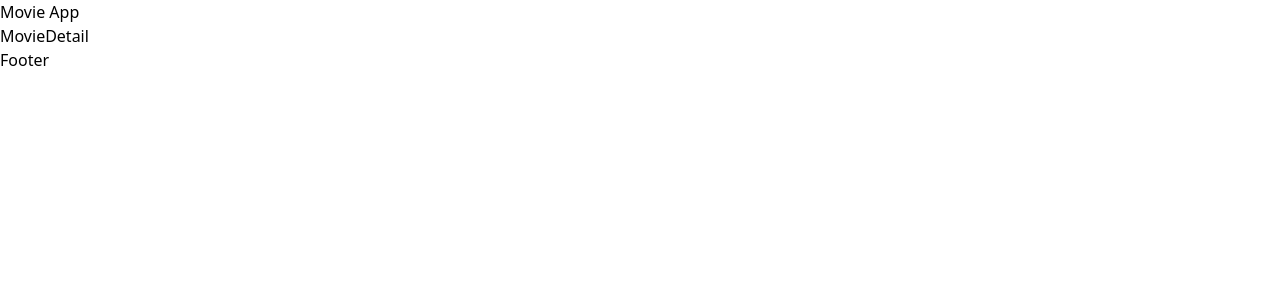
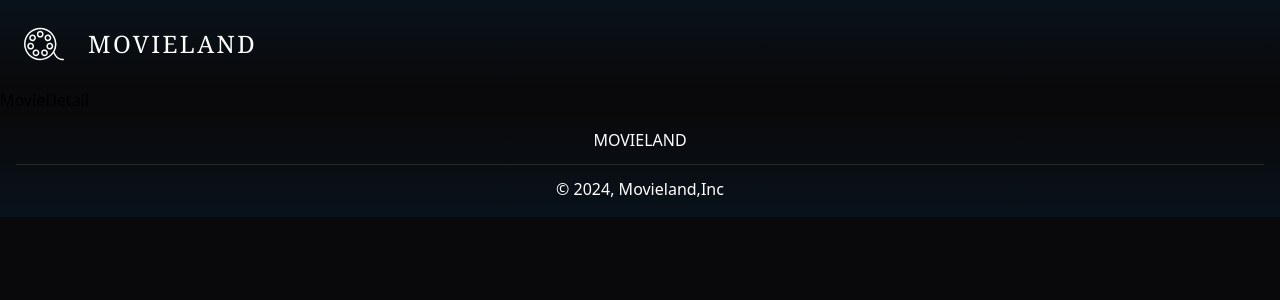
Before and after one commit to selinisik/movie-app, a React (Create React App) app: page /movie/1 in a window 1280 px wide. Shown: the top 300 px of the page. Built offline with nearby package versions, Linux system fonts and the light colour scheme.

Commit message:
added header and footer

```diff
--- a/src/app/App.tsx
+++ b/src/app/App.tsx
@@ -6,7 +6,7 @@ import { BrowserRouter as Router, Route, Routes } from "react-router-dom";
 
 function App() {
   return (
-    <div>
+    <div className="bg-zinc-950 w-full h-screen flex flex-col">
       <Router>
         <Header />
         <Routes>
--- a/src/components/Footer.tsx
+++ b/src/components/Footer.tsx
@@ -3,6 +3,11 @@ import * as React from "react";
 export interface FooterProps {}
 
 const Footer = (props: FooterProps) => {
-  return <div>Footer</div>;
+  return (
+    <div className="flex flex-col p-4 text-white gap-3 items-center bg-gradient-to-t from-[#082F4940] to-transparent">
+
+      <h3>MOVIELAND</h3> <p className="h-[1px] w-full bg-zinc-800"/> <p>© 2024, Movieland,Inc</p>
+    </div>
+  );
 };
 export default Footer;
--- a/src/components/Header.tsx
+++ b/src/components/Header.tsx
@@ -1,8 +1,21 @@
 import * as React from "react";
+import { MovieIcon } from "./icons/MovieIcon";
+import { Link } from "react-router-dom";
 
 export interface HeaderProps {}
 
 const Header = (props: HeaderProps) => {
-  return <div>Movie App</div>;
+  return (
+    <div className="flex p-6 gap-6 items-center bg-gradient-to-b from-[#082F4940] to-transparent text-white">
+      <Link to="/">
+        <MovieIcon />
+      </Link>
+      <Link to="/">
+        <h1 className="text-2xl font-medium tracking-widest font-serif cursor-pointer">
+          MOVIELAND
+        </h1>
+      </Link>
+    </div>
+  );
 };
 export default Header;
--- /dev/null
+++ b/src/components/icons/MovieIcon.tsx
@@ -0,0 +1,83 @@
+import type { SVGProps } from "react";
+
+export const MovieIcon = (props: SVGProps<SVGSVGElement>) => (
+  <svg
+    fill="currentColor"
+    height={40}
+    width={40}
+    version="1.1"
+    id="Layer_1"
+    xmlns="http://www.w3.org/2000/svg"
+    viewBox="0 0 210.233 210.233"
+    {...props}
+  >
+    <g>
+      <g>
+        <g>
+          <path
+            d="M33.736,86.705c3.297,2.671,7.267,3.969,11.214,3.969c5.206,0,10.366-2.258,13.891-6.608
+               c6.19-7.651,5.009-18.911-2.638-25.103c-3.703-3-8.336-4.379-13.101-3.881c-4.741,0.498-9.006,2.812-12.008,6.518
+               c-3.002,3.706-4.377,8.357-3.881,13.099C27.712,79.44,30.029,83.703,33.736,86.705z M37.261,66.591
+               c1.666-2.059,4.036-3.345,6.67-3.622c0.353-0.037,0.705-0.054,1.054-0.054c2.262,0,4.439,0.767,6.225,2.212
+               c4.246,3.44,4.904,9.696,1.464,13.945c-3.44,4.251-9.704,4.906-13.949,1.466c-2.057-1.668-3.347-4.036-3.622-6.67
+               C34.828,71.234,35.592,68.65,37.261,66.591z"
+          />
+          <path
+            d="M113.468,134.565c-4.509-1.551-9.347-1.257-13.635,0.835c-4.284,2.09-7.499,5.723-9.053,10.232
+               c-1.554,4.509-1.255,9.353,0.833,13.635c2.092,4.286,5.725,7.501,10.234,9.053c1.902,0.656,3.866,0.982,5.826,0.982
+               c2.673,0,5.334-0.608,7.81-1.815c4.284-2.09,7.499-5.724,9.053-10.232s1.255-9.353-0.837-13.637
+               C121.611,139.334,117.977,136.118,113.468,134.565z M117.032,154.671c-0.86,2.506-2.646,4.524-5.028,5.685
+               c-2.382,1.161-5.063,1.33-7.577,0.463c-2.503-0.862-4.52-2.648-5.683-5.028c-1.162-2.38-1.325-5.071-0.461-7.575
+               c0.86-2.506,2.646-4.524,5.028-5.685c1.395-0.682,2.874-1.003,4.331-1.003c3.672,0,7.209,2.049,8.929,5.568
+               C117.733,149.477,117.896,152.167,117.032,154.671z"
+          />
+          <path
+            d="M150.694,107c-2.526-4.044-6.477-6.86-11.125-7.935c-4.633-1.065-9.421-0.271-13.473,2.256
+               c-4.044,2.528-6.86,6.477-7.933,11.123c-2.212,9.589,3.789,19.192,13.38,21.408c1.344,0.31,2.688,0.459,4.013,0.459
+               c8.123,0,15.491-5.594,17.393-13.837C154.022,115.83,153.22,111.044,150.694,107z M145.217,118.691
+               c-1.228,5.324-6.551,8.652-11.892,7.432c-5.326-1.232-8.662-6.568-7.43-11.896c0.593-2.58,2.161-4.772,4.408-6.176
+               c1.596-0.998,3.397-1.511,5.233-1.511c0.748,0,1.503,0.085,2.251,0.256c2.58,0.597,4.776,2.163,6.178,4.41
+               C145.372,113.449,145.814,116.109,145.217,118.691z"
+          />
+          <path
+            d="M52.403,112.444c-1.073-4.647-3.889-8.596-7.933-11.123c-4.044-2.527-8.832-3.33-13.473-2.255
+               c-4.649,1.073-8.6,3.889-11.125,7.933c-2.525,4.044-3.328,8.83-2.255,13.473c1.902,8.245,9.27,13.837,17.393,13.837
+               c1.325,0,2.669-0.147,4.013-0.459C48.615,131.636,54.615,122.033,52.403,112.444z M37.242,126.12
+               c-5.322,1.236-10.66-2.106-11.892-7.432c-0.597-2.58-0.155-5.239,1.251-7.484c1.402-2.247,3.599-3.814,6.178-4.408
+               c0.748-0.173,1.503-0.257,2.251-0.257c1.836,0,3.637,0.513,5.233,1.511c2.247,1.404,3.816,3.597,4.408,6.176
+               C45.903,119.554,42.568,124.891,37.242,126.12z"
+          />
+          <path
+            d="M103.133,53.417c0-9.843-8.007-17.85-17.85-17.85s-17.85,8.007-17.85,17.85s8.007,17.85,17.85,17.85
+               S103.133,63.26,103.133,53.417z M85.283,63.333c-5.47,0-9.917-4.449-9.917-9.917c0-5.468,4.447-9.917,9.917-9.917
+               c5.47,0,9.917,4.449,9.917,9.917C95.2,58.884,90.753,63.333,85.283,63.333z"
+          />
+          <path
+            d="M125.616,90.674c3.947,0,7.918-1.298,11.214-3.969c3.707-3.002,6.024-7.265,6.523-12.008
+               c0.496-4.741-0.879-9.394-3.881-13.099c-6.194-7.647-17.459-8.826-25.105-2.638c-7.651,6.194-8.832,17.455-2.642,25.105
+               C115.25,88.415,120.41,90.674,125.616,90.674z M119.356,65.127c4.257-3.446,10.509-2.783,13.949,1.464
+               c1.67,2.059,2.433,4.643,2.157,7.277c-0.275,2.634-1.565,5.003-3.622,6.67c-4.257,3.446-10.505,2.785-13.949-1.466
+               C114.452,74.823,115.111,68.567,119.356,65.127z"
+          />
+          <path
+            d="M70.734,135.4c-4.288-2.092-9.127-2.388-13.635-0.835c-4.508,1.553-8.142,4.768-10.23,9.053
+               c-2.092,4.284-2.39,9.128-0.837,13.637c1.553,4.509,4.768,8.142,9.053,10.232c2.475,1.207,5.136,1.815,7.81,1.815
+               c1.956,0,3.924-0.325,5.826-0.982c4.509-1.551,8.142-4.767,10.23-9.051c2.092-4.284,2.39-9.128,0.837-13.637
+               C78.235,141.123,75.018,137.489,70.734,135.4z M71.818,155.793c-1.158,2.378-3.177,4.164-5.679,5.026
+               c-2.51,0.868-5.195,0.697-7.577-0.463c-2.382-1.16-4.168-3.178-5.028-5.685c-0.864-2.504-0.701-5.195,0.461-7.575
+               c1.72-3.519,5.257-5.568,8.929-5.568c1.457,0,2.936,0.322,4.331,1.003c2.382,1.16,4.168,3.178,5.028,5.685
+               C73.147,150.72,72.984,153.41,71.818,155.793z"
+          />
+          <path
+            d="M210.209,185.862c-0.239-2.175-2.176-3.761-4.38-3.504c-32.059,3.517-44.853-33.426-45.384-35.001
+               c-0.135-0.403-0.371-0.734-0.61-1.059c6.817-12.251,10.733-26.328,10.733-41.315c0-47.025-38.257-85.283-85.283-85.283
+               C38.259,19.7,0,57.959,0,104.983c0,47.024,38.257,85.283,85.283,85.283c28.642,0,53.972-14.238,69.445-35.959
+               c4.734,10.535,19.118,36.226,46.808,36.226c1.674,0,3.397-0.095,5.167-0.292C208.88,190.001,210.449,188.039,210.209,185.862z
+                M85.283,182.333c-42.65,0-77.35-34.699-77.35-77.35s34.7-77.35,77.35-77.35c42.65,0,77.35,34.699,77.35,77.35
+               S127.933,182.333,85.283,182.333z"
+          />
+        </g>
+      </g>
+    </g>
+  </svg>
+);
```
